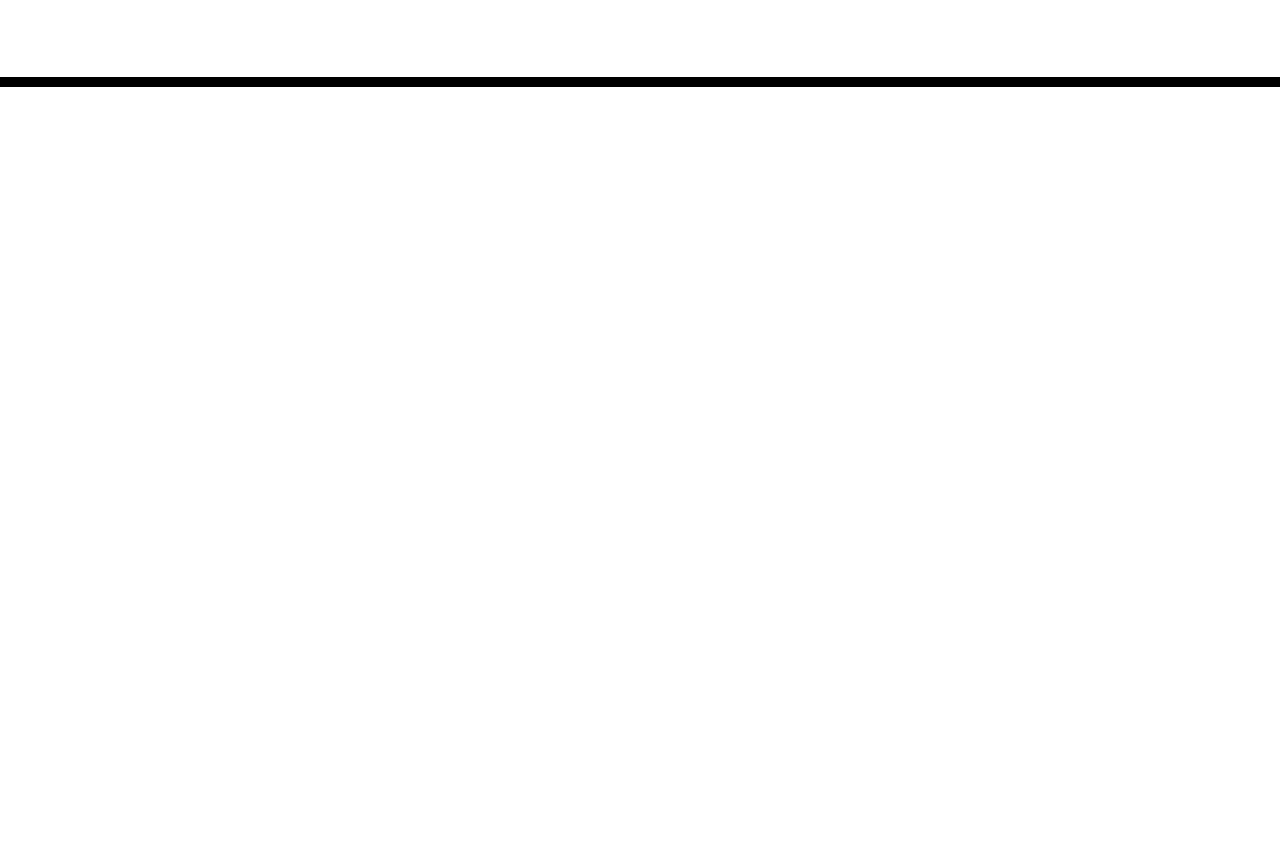
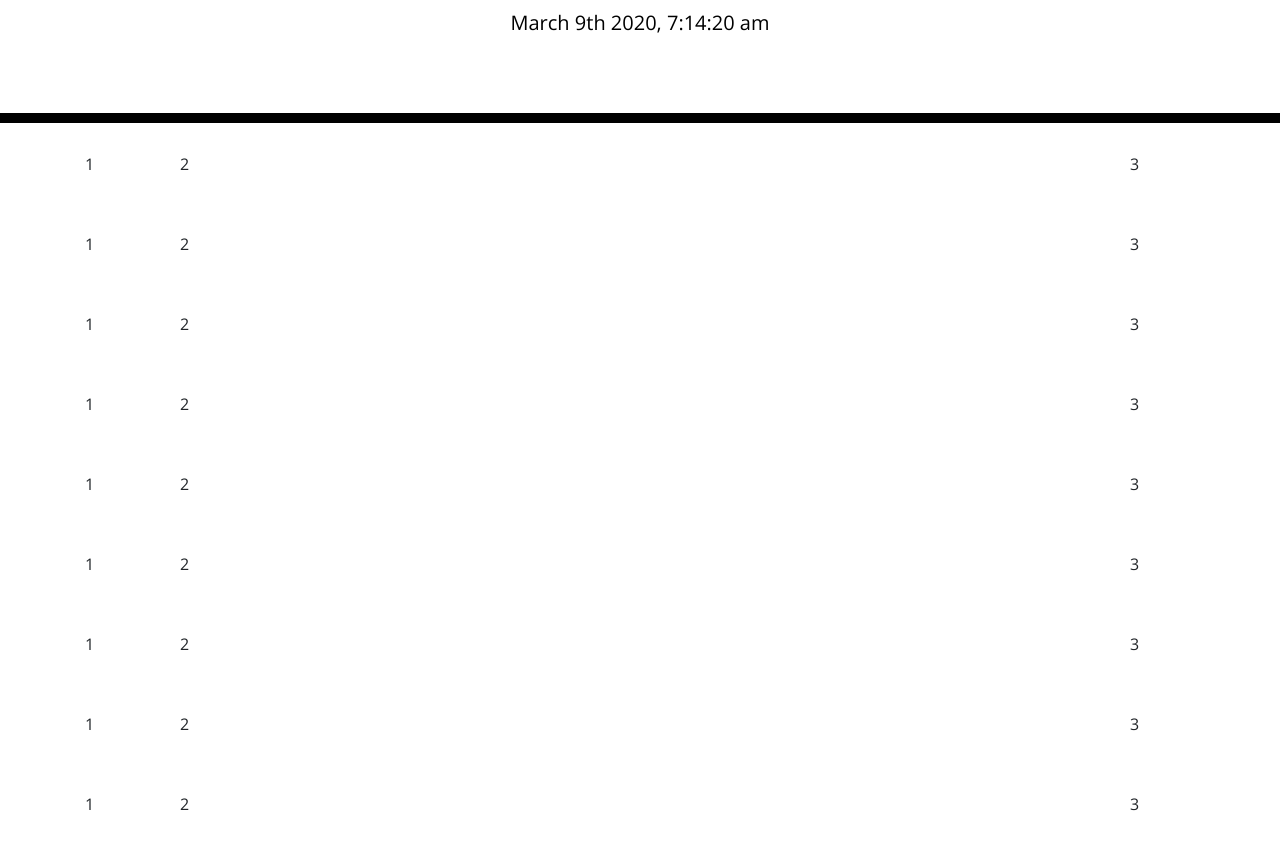
Before and after one commit to CazB67/work-day-schedular, a plain HTML site: page index.html in a window 1280 px wide. Shown: the part 181-1030 px from the top of the page. Before the commit the page ends 800 px from the top, so only its background shows below. Drawn offline with nearby package versions, Linux system fonts and the light colour scheme.

Commit message:
current date and time

```diff
--- a/index.html
+++ b/index.html
@@ -23,6 +23,9 @@
   </head>
 
   <body>
+    <script src="https://code.jquery.com/jquery-3.4.1.min.js"></script>
+    <script src="https://cdnjs.cloudflare.com/ajax/libs/moment.js/2.24.0/moment.min.js"></script>
+    <script src="script.js"></script>
     <header class="jumbotron">
       <h1 class="display-3">Work Day Scheduler</h1>
       <p class="lead">A simple calendar app for scheduling your work day</p>
@@ -30,9 +33,62 @@
     </header>
     <div class="container">
       <!-- Timeblocks go here -->
+      <div class = "row">
+        <div class = "col-md-1">1</div>
+        <div class = "col-md-10">2</div>
+        <div class = "col-md-1">3</div>
+      </div>
+
+      <div class = "row">
+        <div class = "col-md-1">1</div>
+        <div class = "col-md-10">2</div>
+        <div class = "col-md-1">3</div>
+      </div>
+
+      <div class = "row">
+        <div class = "col-md-1">1</div>
+        <div class = "col-md-10">2</div>
+        <div class = "col-md-1">3</div>
+      </div>
+
+      <div class = "row">
+        <div class = "col-md-1">1</div>
+        <div class = "col-md-10">2</div>
+        <div class = "col-md-1">3</div>
+      </div>
+
+      <div class = "row">
+        <div class = "col-md-1">1</div>
+        <div class = "col-md-10">2</div>
+        <div class = "col-md-1">3</div>
+      </div>
+
+      <div class = "row">
+        <div class = "col-md-1">1</div>
+        <div class = "col-md-10">2</div>
+        <div class = "col-md-1">3</div>
+      </div>
+
+      <div class = "row">
+        <div class = "col-md-1">1</div>
+        <div class = "col-md-10">2</div>
+        <div class = "col-md-1">3</div>
+      </div>
+
+      <div class = "row">
+        <div class = "col-md-1">1</div>
+        <div class = "col-md-10">2</div>
+        <div class = "col-md-1">3</div>
+      </div>
+
+      <div class = "row">
+        <div class = "col-md-1">1</div>
+        <div class = "col-md-10">2</div>
+        <div class = "col-md-1">3</div>
+      </div>
+
     </div>
 
-    <script src="https://code.jquery.com/jquery-3.4.1.min.js"></script>
-    <script src="https://cdnjs.cloudflare.com/ajax/libs/moment.js/2.24.0/moment.min.js"></script>
+
   </body>
 </html>
--- a/script.js
+++ b/script.js
@@ -0,0 +1,11 @@
+$(document).ready(function(){
+
+    var currentDay = $("#currentDay");
+    var update = function() {
+    $("#currentDay").text(moment().format('MMMM Do YYYY, h:mm:ss a'));
+
+  }
+
+    setInterval(update, 1000);
+
+  });
```
